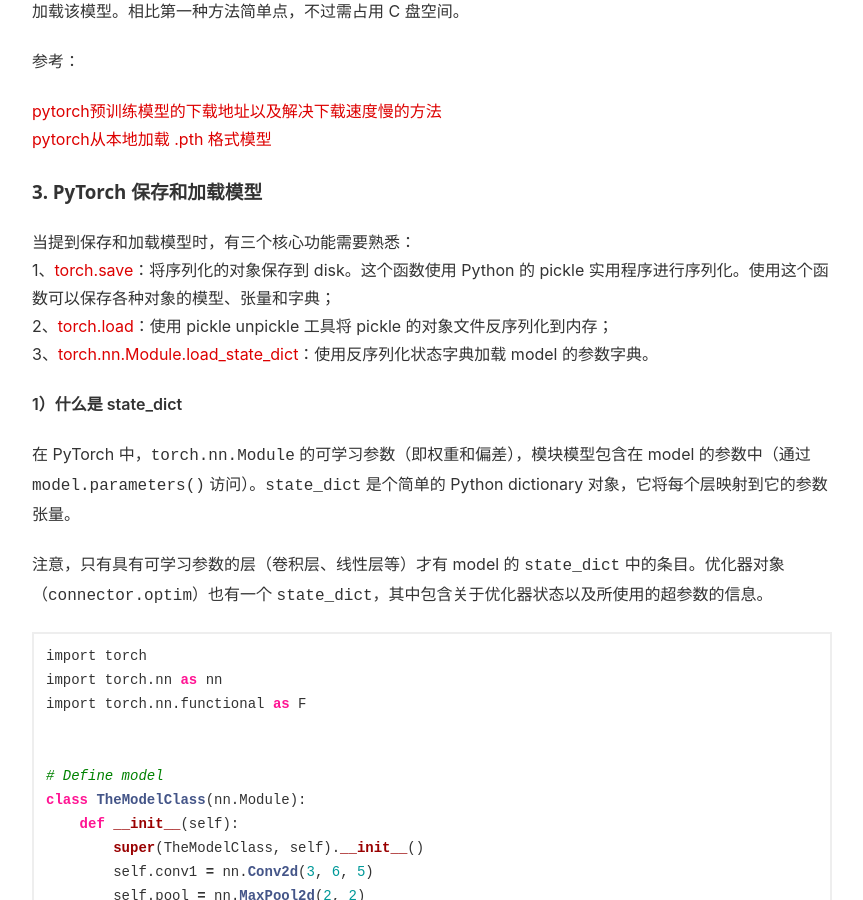
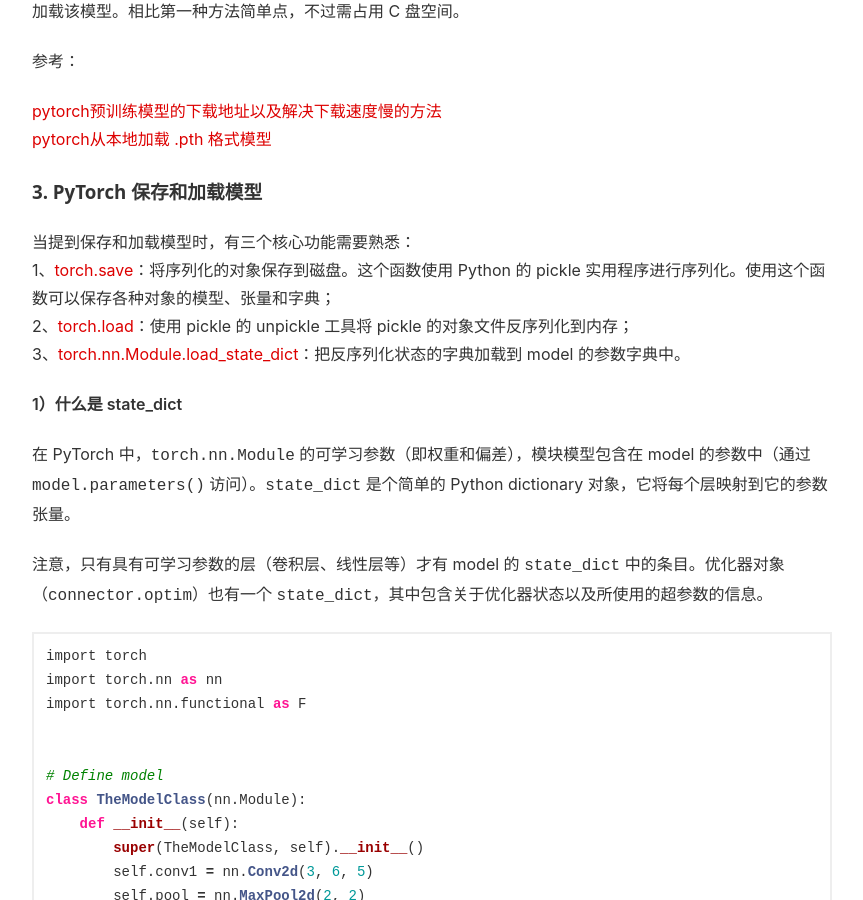
Before and after one commit to Quebradawill/quebrada.github.io, a Jekyll site: the page built from _posts/2020-02-29-pytorch-usage.md, in a window 1280 px wide and 900 px high, scrolled down 1714 px. Shown: the whole window, without its empty margins (208-1071 px from the left). Built offline with Jekyll 4.4.1, drawn with Linux system fonts in a browser that asks for light colours; a script that is not in the unit is left out; comment, search, counter and statistics services are not loaded.

Commit message:
Update 2020-02-29-pytorch-usage.md

````diff
--- a/_posts/2020-02-29-pytorch-usage.md
+++ b/_posts/2020-02-29-pytorch-usage.md
@@ -84,9 +84,9 @@ model.load_state_dict(pre)
 ### 3. PyTorch 保存和加载模型
 
 当提到保存和加载模型时，有三个核心功能需要熟悉：<br>
- 1、[torch.save](https://pytorch.org/docs/stable/torch.html?highlight=save#torch.save)：将序列化的对象保存到 disk。这个函数使用 Python 的 pickle 实用程序进行序列化。使用这个函数可以保存各种对象的模型、张量和字典；<br>
- 2、[torch.load](https://pytorch.org/docs/stable/torch.html?highlight=torch load#torch.load)：使用 pickle unpickle 工具将 pickle 的对象文件反序列化到内存；<br>
- 3、[torch.nn.Module.load_state_dict](https://pytorch.org/docs/stable/nn.html?highlight=load_state_dict#torch.nn.Module.load_state_dict)：使用反序列化状态字典加载 model 的参数字典。
+ 1、[torch.save](https://pytorch.org/docs/stable/torch.html?highlight=save#torch.save)：将序列化的对象保存到磁盘。这个函数使用 Python 的 pickle 实用程序进行序列化。使用这个函数可以保存各种对象的模型、张量和字典；<br>
+ 2、[torch.load](https://pytorch.org/docs/stable/torch.html?highlight=torch load#torch.load)：使用 pickle 的 unpickle 工具将 pickle 的对象文件反序列化到内存；<br>
+ 3、[torch.nn.Module.load_state_dict](https://pytorch.org/docs/stable/nn.html?highlight=load_state_dict#torch.nn.Module.load_state_dict)：把反序列化状态的字典加载到 model 的参数字典中。
 
 **1）什么是 state_dict**
 
@@ -175,7 +175,7 @@ model.load_state_dict(torch.load(PATH))
 model.eval()
 ```
 
-记住，您必须调用 `model.eval()`，以便在运行推断之前将 dropout 和 batch 规范化层设置为评估模式。如果不这样做，将会产生不一致的推断结果。
+<font color='red'>记住：</font>f您必须调用 `model.eval()`，以便在运行推断之前将 dropout 和 batch 规范化层设置为评估模式。如果不这样做，将会产生不一致的推断结果。
 
 **注意：**`load_state_dict()` 函数接受一个 dictionary 对象，而不是保存对象的路径。这意味着您必须在将保存的 state_dict 传至 load_state_dict() 函数之前反序列化它。
 
````
